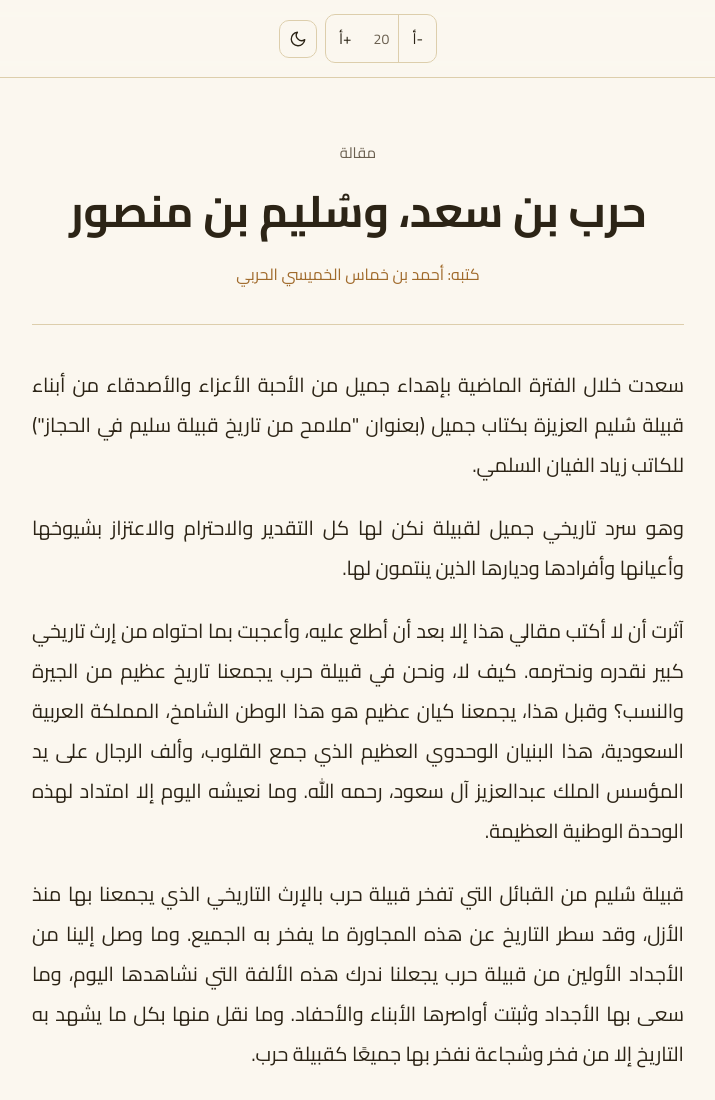
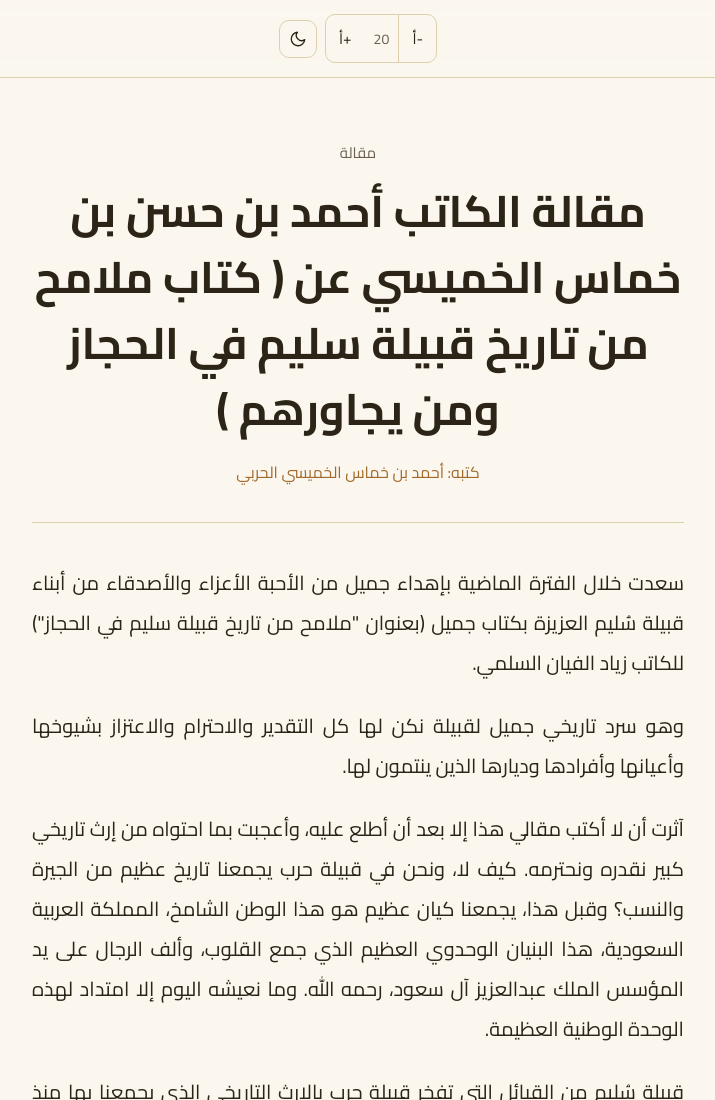
Before and after one commit to hejazi555/articles, a plain HTML site: page a2.html in a window 1280 px wide. Shown: the top 1100 px of the page, without its empty margins (282-997 px from the left). Drawn offline with Linux system fonts and the light colour scheme.

Commit message:
Update a2.html

```diff
--- a/a2.html
+++ b/a2.html
@@ -223,7 +223,7 @@
 
   <div class="hero">
     <div class="kicker">مقالة</div>
-    <h1>حرب بن سعد، وسُليم بن منصور</h1>
+    <h1>مقالة الكاتب أحمد بن حسن بن خماس الخميسي عن ( كتاب ملامح من تاريخ قبيلة سليم في الحجاز ومن يجاورهم )</h1>
     <div class="author">كتبه: أحمد بن خماس الخميسي الحربي</div>
   </div>
 
```
